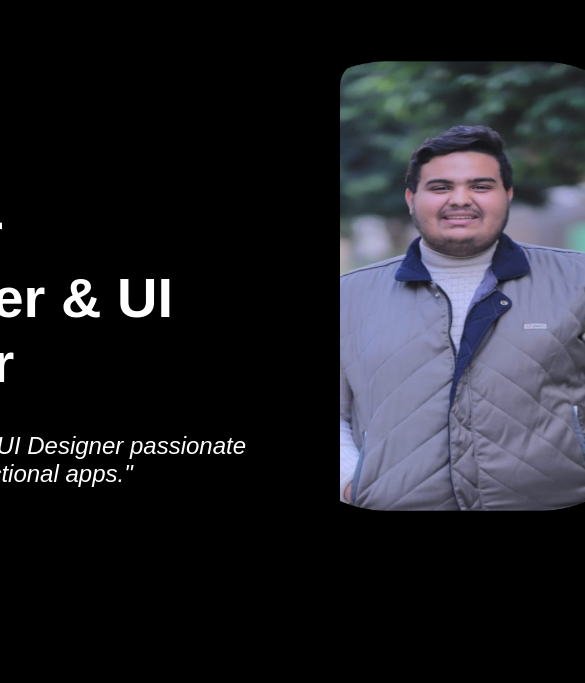
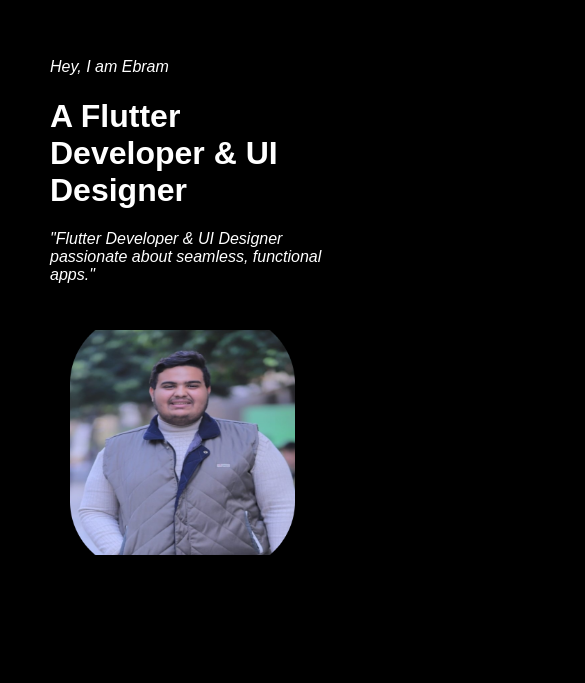
Before and after one commit to EbramWagdy1/portfolio, a plain HTML site: page index.html in a window 390 px wide. Shown: the part 161-844 px from the top of the page, 585 px wide, since content can reach past the window. Drawn offline with Linux system fonts and the light colour scheme.

Commit message:
Update port.css

```diff
--- a/port.css
+++ b/port.css
@@ -50,7 +50,7 @@ body {
 }
 
 .skills-section {
-    margin-top:500px;
+    margin-top: 500px;
     text-align: left;
     width: 100%;
 }
@@ -70,6 +70,102 @@ body {
 .skills-icons img {
     width: 250px;
     height: 250px;
+}
+
+
+@media (max-width: 1200px) {
+    .skills-icons {
+        grid-template-columns: repeat(3, 1fr);
+        gap: 100px;
+    }
+
+    .skills-icons img {
+        width: 200px;
+        height: 200px;
+    }
+
+    .container {
+        flex-direction: column;
+        align-items: flex-start;
+        gap: 30px;
+    }
+
+    .profile-image {
+        width: 400px;
+        height: 400px;
+    }
+
+    .text-section h1 {
+        font-size: 3em;
+    }
+
+    .text-section p {
+        font-size: 1.2em;
+    }
+}
+
+@media (max-width: 900px) {
+    .skills-icons {
+        grid-template-columns: repeat(2, 1fr);
+        gap: 50px;
+    }
+
+    .skills-icons img {
+        width: 150px;
+        height: 150px;
+    }
+
+    .container {
+        flex-direction: column;
+        align-items: center;
+    }
+
+    .profile-image {
+        width: 300px;
+        height: 300px;
+    }
+
+    .text-section h1 {
+        font-size: 2.5em;
+    }
+
+    .text-section p {
+        font-size: 1.1em;
+    }
+}
+
+@media (max-width: 600px) {
+    .skills-icons {
+        grid-template-columns: 1fr;
+        gap: 20px;
+    }
+
+    .skills-icons img {
+        width: 100px;
+        height: 100px;
+    }
+
+    .container {
+        flex-direction: column;
+        align-items: center;
+    }
+
+    .profile-image {
+        width: 250px;
+        height: 250px;
+    }
+
+    .text-section h1 {
+        font-size: 2em;
+    }
+
+    .text-section p {
+        font-size: 1em;
+    }
+
+    .skills-section h1 {
+        font-size: 2.5em;
+    }
 }
 
 .skill-item p {
```
